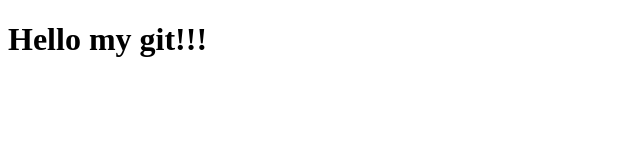
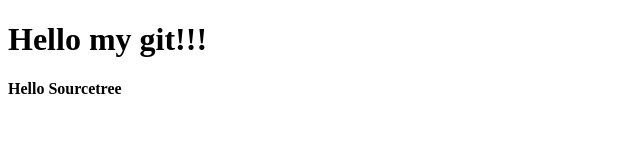
Before and after one commit to xaveong/xaveong, a plain HTML site: page index.html in a window 1280 px wide. Shown: the whole page, without its empty margins (0-640 px from the left). Drawn offline with Linux system fonts and the light colour scheme.

Commit message:
Add sourcetree text

```diff
--- a/index.html
+++ b/index.html
@@ -7,5 +7,6 @@
 </head>
 <body>
     <h1>Hello my git!!!</h1>
+    <strong>Hello Sourcetree</strong>
 </body>
 </html>
```
